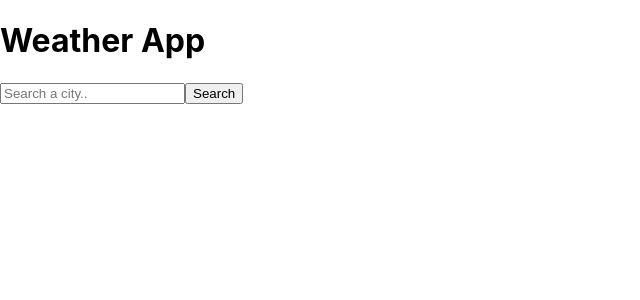
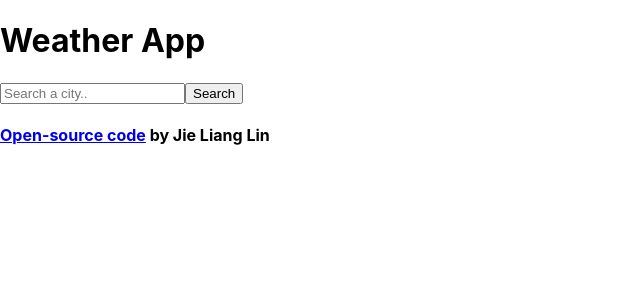
Before and after one commit to jielianglin/weatherapp_reactjs, a React (Create React App) app: page / in a window 1280 px wide. Shown: the top 300 px of the page, without its empty margins (0-640 px from the left). Built offline with nearby package versions, Linux system fonts and the light colour scheme.

Commit message:
added link to github

```diff
--- a/src/App.js
+++ b/src/App.js
@@ -27,6 +27,15 @@ export default function App() {
   function updateCity(event) {
     setCity(event.target.value);
   }
+
+  let link = (
+    <h4>
+      <a href="https://github.com/jielianglin/weather-app-vanilla-js">
+        Open-source code
+      </a>{" "}
+      by Jie Liang Lin
+    </h4>
+  );
 
   let form = (
     <div>
@@ -58,9 +67,14 @@ export default function App() {
             <img src={weather.icon} alt="Weather Icon" />{" "}
           </li>
         </ul>
+        {link}
       </div>
     );
   } else {
-    return form;
+    return (
+      <div>
+        {form} {link}
+      </div>
+    );
   }
 }
```
